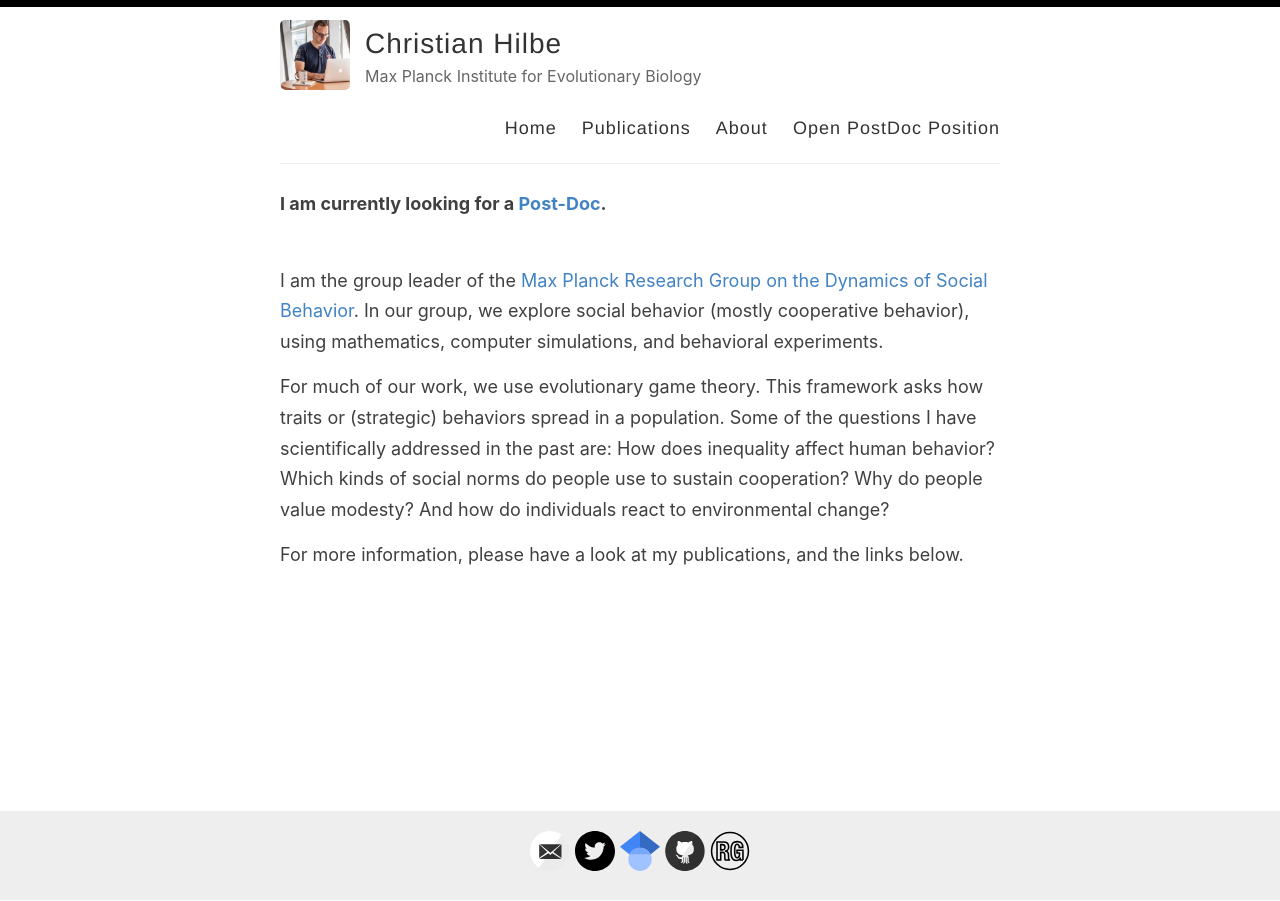
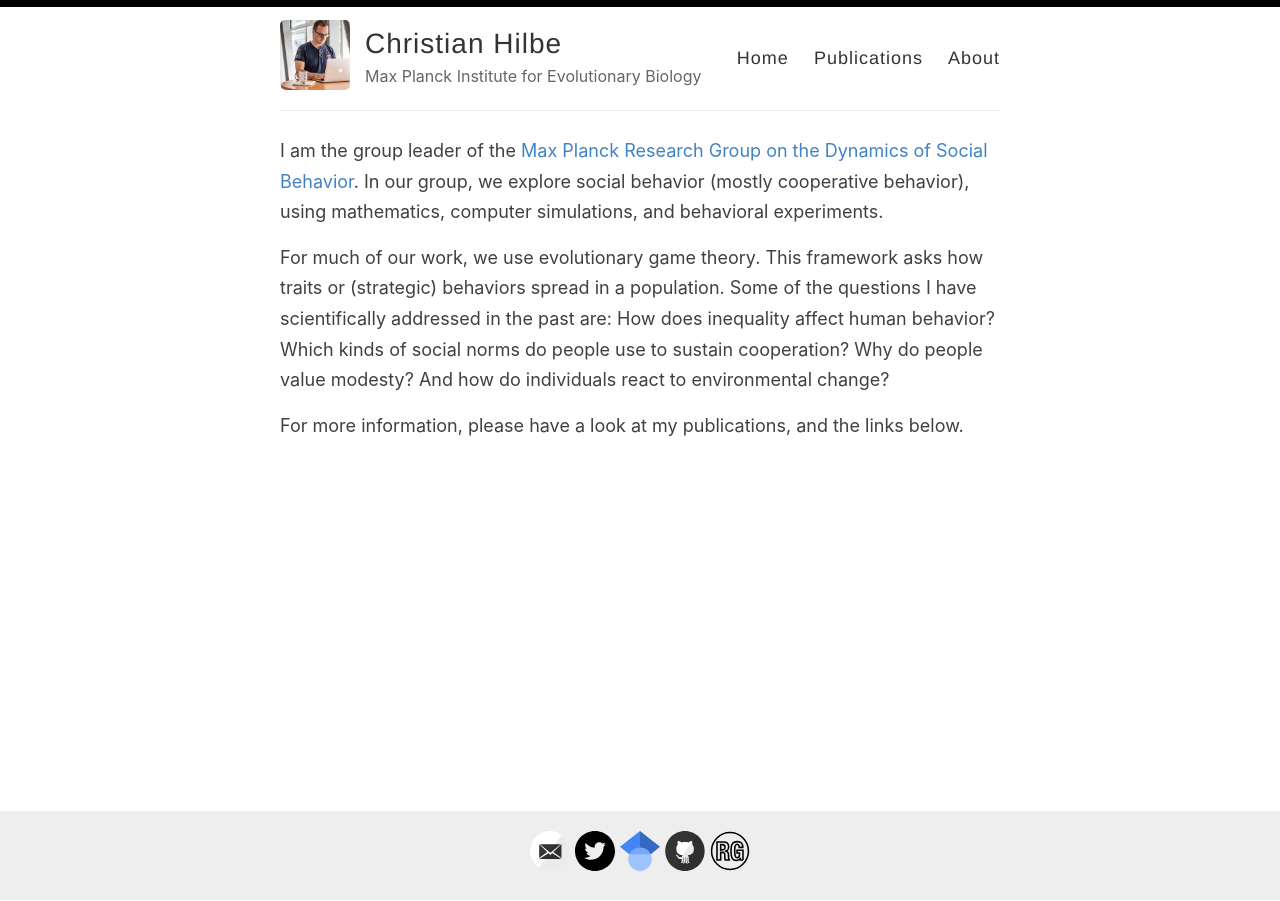
Before and after one commit to christian-hilbe/christian-hilbe.github.io, a Jekyll site: the page built from index.md, in a window 1280 px wide. Built offline with Jekyll 4.4.1, drawn with Linux system fonts in a browser that asks for light colours.

Commit message:
CH: Removing Post-Doc position from website

```diff
--- a/_layouts/default.html
+++ b/_layouts/default.html
@@ -31,7 +31,6 @@
               <a href="{{ site.baseurl }}/">Home</a>
               <a href="{{ site.baseurl }}/publications">Publications</a>
               <a href="{{ site.baseurl }}/about">About</a>
-              <a href="{{ site.baseurl }}/postdoc_position">Open PostDoc Position</a>
             </nav>
           </header>
         </div>
--- a/index.md
+++ b/index.md
@@ -2,9 +2,6 @@
 layout: default
 ---
 
-**I am currently looking for a [Post-Doc](https://christian-hilbe.github.io/postdoc_position/).**
-
-\
 I am the group leader of the [Max Planck Research Group on the Dynamics of Social Behavior](http://web.evolbio.mpg.de/social-behaviour/).
 In our group, we explore social behavior (mostly cooperative behavior), using mathematics, computer simulations, and behavioral experiments.
 
```
Also changed, not shown: _pages/postdoc_position_itu2024.md (renamed from _pages/postdoc_position.md).
